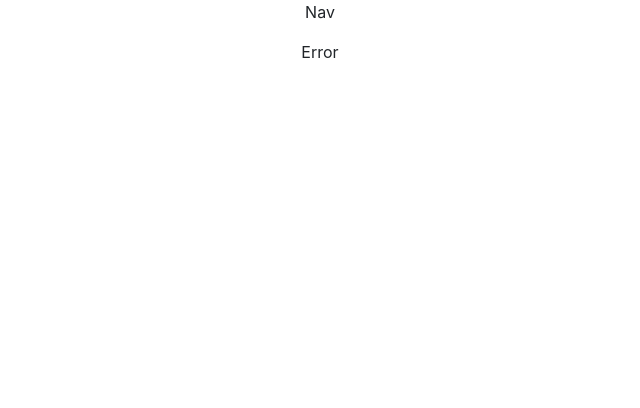
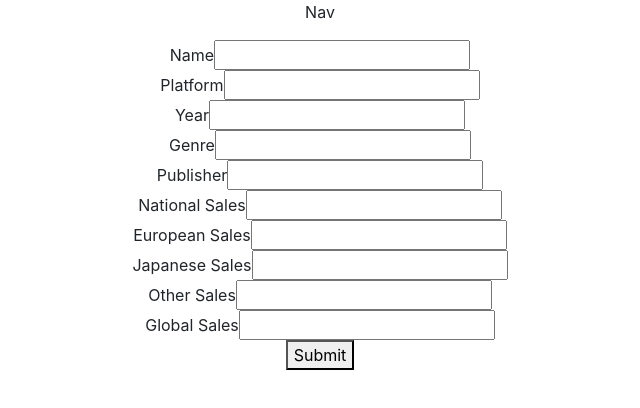
Before and after one commit to naomipate/Project-Single-Resource-Steam-Store, a React (Create React App) app in the folder Steam-Store-front-end/steam-frontend/: page /new-game in a window 1280 px wide. Shown: the top 408 px of the page, without its empty margins (320-960 px from the left). Built offline with nearby package versions, Linux system fonts and the light colour scheme.

Commit message:
Made EditGame and NewGame and added Routes to App.js, untested - NP

```diff
--- a/Steam-Store-front-end/steam-frontend/src/App.js
+++ b/Steam-Store-front-end/steam-frontend/src/App.js
@@ -5,6 +5,8 @@ import { BrowserRouter as Router, Routes, Route } from "react-router-dom";
 
 const Home = React.lazy(() => import("./components/Home/Home"));
 const Nav = React.lazy(() => import("./components/Nav/Nav"));
+const EditGame = React.lazy(() => import("./components/EditGame/EditGame"));
+const NewGame = React.lazy(() => import("./components/NewGame/NewGame"));
 const Error = React.lazy(() => import("./components/Error/Error"));
 
 // CSS Color Scheme Hex Code (RGB) (13,197,193)
@@ -18,6 +20,8 @@ function App() {
           <Routes>
             <Route path="/" element={<Home />} />
             <Route path="/?" element={<Home />} />
+            <Route path="/edit-game/:id" element={<EditGame />} />
+            <Route path="/new-game" element={<NewGame />} />
             <Route path="*" element={<Error />} />
           </Routes>
         </Router>
--- /dev/null
+++ b/Steam-Store-front-end/steam-frontend/src/components/EditGame/EditGame.js
@@ -0,0 +1,175 @@
+import React, { useState, useEffect } from "react";
+import { getById, updateGame } from "../common/API/API";
+import { useNavigate, useParams } from "react-router-dom";
+
+function EditGame() {
+  const navigate = useNavigate();
+  const { id } = useParams();
+
+  const [game, setGame] = useState({
+    rank: "",
+    name: "",
+    platform: "",
+    year: "",
+    genre: "",
+    publisher: "",
+    na_sales: "",
+    eu_sales: "",
+    jp_sales: "",
+    other_sales: "",
+    global_sales: "",
+  });
+
+  useEffect(() => {
+    const fetchGame = async () => {
+      try {
+        const response = await getById(id);
+
+        setGame(response.data);
+      } catch (error) {
+        navigate("/404");
+      }
+    };
+
+    fetchGame();
+  }, []);
+
+  const handleTextChange = (e) => {
+    setGame({
+      ...game,
+      [e.target.id]: e.target.value,
+    });
+  };
+
+  const updateTheGame = async (id) => {
+    try {
+      await updateGame(id, game);
+    } catch (e) {
+      console.log(e);
+    }
+  };
+
+  async function handleSubmit(e) {
+    e.preventDefault();
+    try {
+      await updateTheGame(id);
+      navigate(`/edit-game/${id}`);
+    } catch (e) {
+      console.log(e);
+    }
+  }
+
+  return (
+    <div>
+      <form onSubmit={handleSubmit}>
+        <div>
+          <label>Name</label>
+          <input
+            required
+            type="text"
+            name="name"
+            id="name"
+            onChange={handleTextChange}
+            value={game.name}
+          />
+        </div>
+        <div>
+          <label>Platform</label>
+          <input
+            required
+            type="text"
+            name="platform"
+            id="platform"
+            onChange={handleTextChange}
+            value={game.platform}
+          />
+        </div>
+        <div>
+          <label>Year</label>
+          <input
+            required
+            type="text"
+            name="year"
+            id="year"
+            onChange={handleTextChange}
+            value={game.year}
+          />
+        </div>
+        <div>
+          <label>Genre</label>
+          <input
+            type="text"
+            name="genre"
+            id="genre"
+            onChange={handleTextChange}
+            value={game.genre}
+          />
+        </div>
+        <div>
+          <label>Publisher</label>
+          <input
+            type="text"
+            name="publisher"
+            id="publisher"
+            onChange={handleTextChange}
+            value={game.publisher}
+          />
+        </div>
+        <div>
+          <label>National Sales</label>
+          <input
+            type="text"
+            name="na_sales"
+            id="na_sales"
+            onChange={handleTextChange}
+            value={game.na_sales}
+          />
+        </div>
+        <div>
+          <label>European Sales</label>
+          <input
+            type="text"
+            name="eu_sales"
+            id="eu_sales"
+            onChange={handleTextChange}
+            value={game.eu_sales}
+          />
+        </div>
+        <div>
+          <label>Japanese Sales</label>
+          <input
+            type="text"
+            name="jp_sales"
+            id="jp_sales"
+            onChange={handleTextChange}
+            value={game.jp_sales}
+          />
+        </div>
+        <div>
+          <label>Other Sales</label>
+          <input
+            type="text"
+            name="other_sales"
+            id="other_sales"
+            onChange={handleTextChange}
+            value={game.other_sales}
+          />
+        </div>
+        <div>
+          <label>Global Sales</label>
+          <input
+            required
+            type="text"
+            name="global_sales"
+            id="global_sales"
+            onChange={handleTextChange}
+            value={game.global_sales}
+          />
+        </div>
+        <button>Submit</button>
+      </form>
+    </div>
+  );
+}
+
+export default EditGame;
--- /dev/null
+++ b/Steam-Store-front-end/steam-frontend/src/components/NewGame/NewGame.js
@@ -0,0 +1,167 @@
+import React, { useState } from "react";
+import { createGame } from "../common/API/API";
+import { useNavigate } from "react-router-dom";
+
+function NewGame() {
+  let navigate = useNavigate();
+
+  const [game, setGame] = useState({
+    rank: "",
+    name: "",
+    platform: "",
+    year: "",
+    genre: "",
+    publisher: "",
+    na_sales: "",
+    eu_sales: "",
+    jp_sales: "",
+    other_sales: "",
+    global_sales: "",
+  });
+
+  async function createTheGame(e) {
+    e.preventDefault();
+
+    try {
+      await createGame(game);
+
+      setGame({
+        name: "",
+        rank: "",
+        name: "",
+        platform: "",
+        year: "",
+        genre: "",
+        publisher: "",
+        na_sales: "",
+        eu_sales: "",
+        jp_sales: "",
+        other_sales: "",
+        global_sales: "",
+      });
+      navigate("/");
+    } catch (e) {
+      console.log(e);
+    }
+  }
+  function handleOnchange(id, value) {
+    setGame({
+      ...game,
+      [id]: value,
+    });
+  }
+
+  return (
+    <div>
+      <form onSubmit={createTheGame}>
+        <div>
+          <label>Name</label>
+          <input
+            required
+            type="text"
+            name="name"
+            id="name"
+            onChange={(e) => handleOnchange(e.target.id, e.target.value)}
+            value={game.name}
+          />
+        </div>
+        <div>
+          <label>Platform</label>
+          <input
+            required
+            type="text"
+            name="platform"
+            id="platform"
+            onChange={(e) => handleOnchange(e.target.id, e.target.value)}
+            value={game.platform}
+          />
+        </div>
+        <div>
+          <label>Year</label>
+          <input
+            required
+            type="text"
+            name="year"
+            id="year"
+            onChange={(e) => handleOnchange(e.target.id, e.target.value)}
+            value={game.year}
+          />
+        </div>
+        <div>
+          <label>Genre</label>
+          <input
+            type="text"
+            name="genre"
+            id="genre"
+            onChange={(e) => handleOnchange(e.target.id, e.target.value)}
+            value={game.genre}
+          />
+        </div>
+        <div>
+          <label>Publisher</label>
+          <input
+            type="text"
+            name="publisher"
+            id="publisher"
+            onChange={(e) => handleOnchange(e.target.id, e.target.value)}
+            value={game.publisher}
+          />
+        </div>
+        <div>
+          <label>National Sales</label>
+          <input
+            type="text"
+            name="na_sales"
+            id="na_sales"
+            onChange={(e) => handleOnchange(e.target.id, e.target.value)}
+            value={game.na_sales}
+          />
+        </div>
+        <div>
+          <label>European Sales</label>
+          <input
+            type="text"
+            name="eu_sales"
+            id="eu_sales"
+            onChange={(e) => handleOnchange(e.target.id, e.target.value)}
+            value={game.eu_sales}
+          />
+        </div>
+        <div>
+          <label>Japanese Sales</label>
+          <input
+            type="text"
+            name="jp_sales"
+            id="jp_sales"
+            onChange={(e) => handleOnchange(e.target.id, e.target.value)}
+            value={game.jp_sales}
+          />
+        </div>
+        <div>
+          <label>Other Sales</label>
+          <input
+            type="text"
+            name="other_sales"
+            id="other_sales"
+            onChange={(e) => handleOnchange(e.target.id, e.target.value)}
+            value={game.other_sales}
+          />
+        </div>
+        <div>
+          <label>Global Sales</label>
+          <input
+            required
+            type="text"
+            name="global_sales"
+            id="global_sales"
+            onChange={(e) => handleOnchange(e.target.id, e.target.value)}
+            value={game.global_sales}
+          />
+        </div>
+        <button>Submit</button>
+      </form>
+    </div>
+  );
+}
+
+export default NewGame;
```
